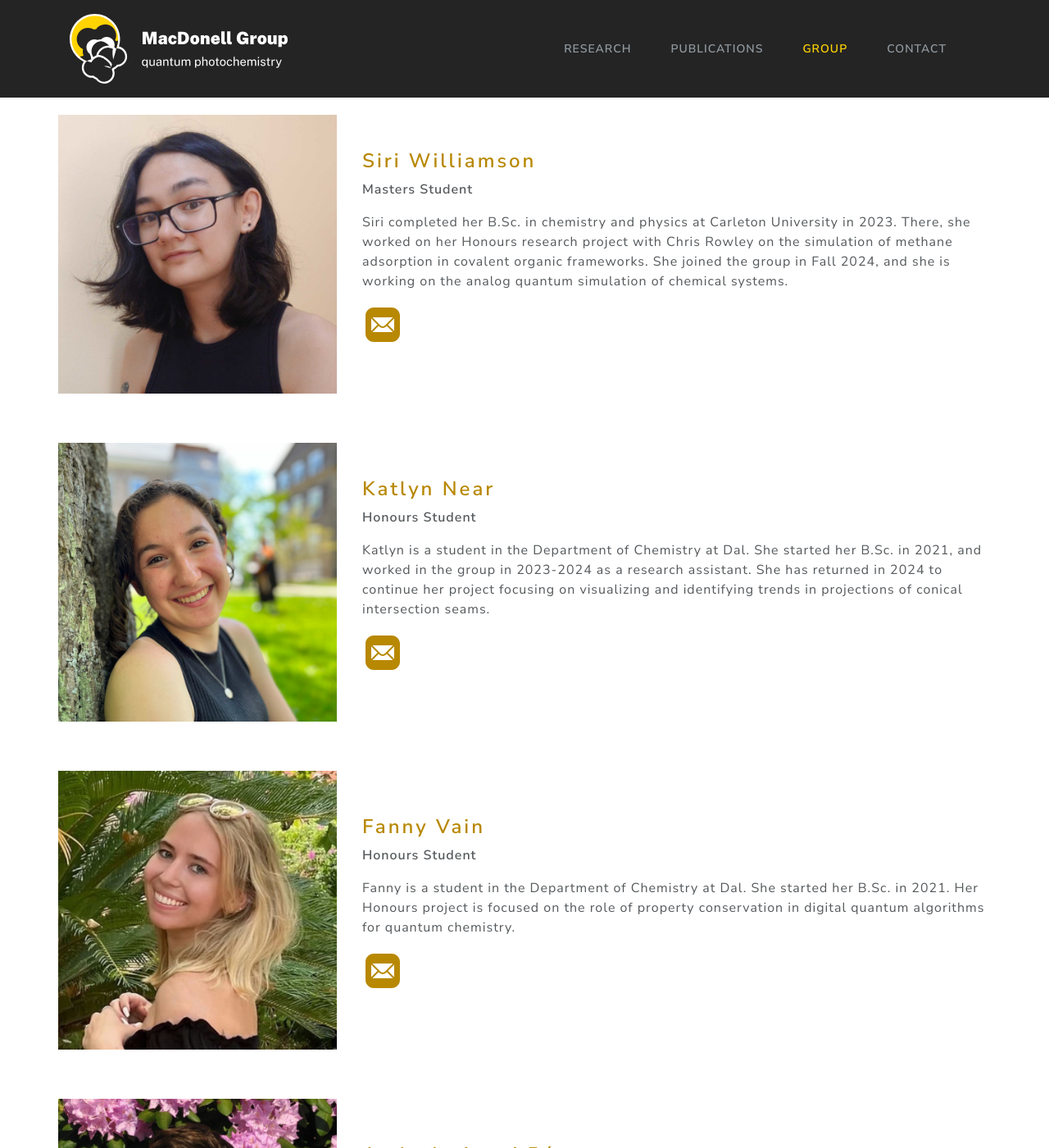
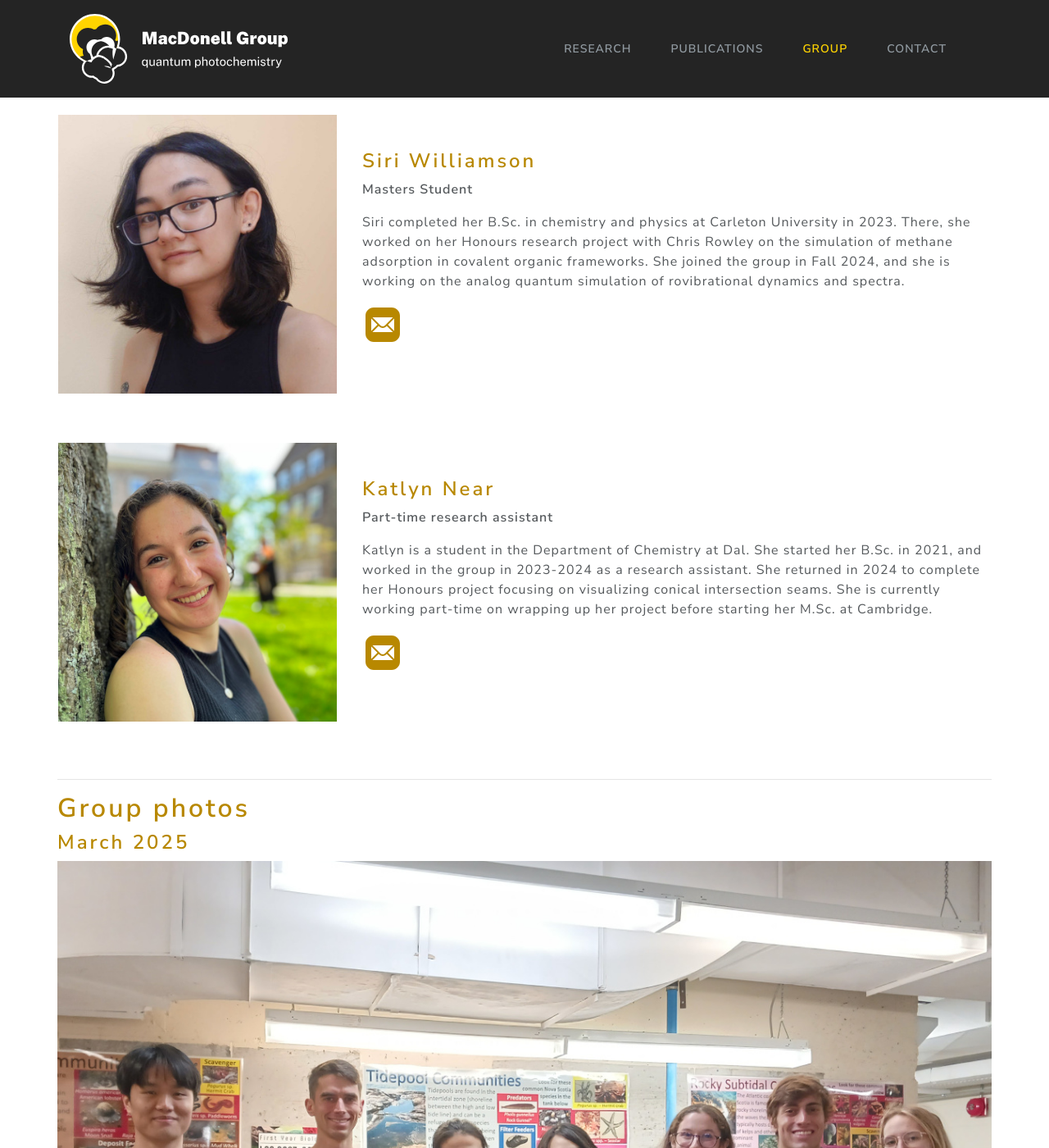
Before and after one commit to macdonell-group/macdonell-group.github.io, a Jekyll site: the page built from group.md, in a window 1280 px wide and 1400 px high, scrolled down 1446 px. Shown: the whole window at 82% size. Built offline with Jekyll 4.4.1, drawn with Linux system fonts in a browser that asks for light colours; some of the changed text lies outside the part shown.

Commit message:
Updated group for summer 2025, and updated publications.

```diff
--- a/group.md
+++ b/group.md
@@ -108,7 +108,7 @@
       2023. There, she worked on her Honours research project with Chris Rowley on
       the simulation of methane adsorption in covalent organic frameworks.
       She joined the group in Fall 2024, and she is working on the analog quantum
-      simulation of chemical systems.
+      simulation of rovibrational dynamics and spectra.
       </p>
 
       <p float="left">
@@ -122,57 +122,18 @@
     </td>
     <td style="padding-left: 30px">
       <h3>Katlyn Near</h3>
-      <p><b>Honours Student</b></p>
+      <p><b>Part-time research assistant</b></p>
 
       <p>
       Katlyn is a student in the Department of Chemistry at Dal. She started
       her B.Sc. in 2021, and worked in the group in 2023-2024 as a research
-      assistant. She has returned in 2024 to continue her project focusing on
-      visualizing and identifying trends in projections of conical intersection
-      seams.
+      assistant. She returned in 2024 to complete her Honours project focusing on
+      visualizing conical intersection seams. She is currently working part-time
+      on wrapping up her project before starting her M.Sc. at Cambridge.
       </p>
 
       <p float="left">
         <a href="mailto:kt397109@dal.ca"><img src="/images/icons8-mail.svg" /></a>
-      </p>
-    </td>
-  </tr>
-  <tr>
-    <td>
-      <img src="/images/vain_profile.jpg" alt="Photo of Fanny Vain" />
-    </td>
-    <td style="padding-left: 30px">
-      <h3>Fanny Vain</h3>
-      <p><b>Honours Student</b></p>
-
-      <p>
-      Fanny is a student in the Department of Chemistry at Dal. She started her B.Sc.
-      in 2021. Her Honours project is focused on the role of property conservation
-      in digital quantum algorithms for quantum chemistry.
-      </p>
-
-      <p float="left">
-        <a href="maito:fvain@dal.ca"><img src="/images/icons8-mail.svg" /></a>
-      </p>
-    </td>
-  </tr>
-  <tr>
-    <td>
-      <img src="/images/aperez_profile.jpg" alt="Photo of Andy Arrigoni Pérez" />
-    </td>
-    <td style="padding-left: 30px">
-      <h3>Andy Arrigoni Pérez</h3>
-      <p><b>Research Assistant</b></p>
-
-      <p>
-      Andy is a visiting research assistant for the winter semester. He recently
-      completed his B.A. in physics and computer science at Amherst College. His
-      research project involves the implementation of a direct dynamics algorithm
-      without the Born-Oppenheimer approximation.
-      </p>
-
-      <p float="left">
-        <a href="maito:AArrigoniPerez@dal.ca"><img src="/images/icons8-mail.svg" /></a>
       </p>
     </td>
   </tr>
@@ -219,10 +180,16 @@
 </thead>
 <tbody>
   <tr>
-    <td>Veronika Keras</td>
-    <td>Summer research student</td>
-    <td>May-Aug. 2023</td>
+    <td>Fanny Vain</td>
+    <td>Honours student</td>
+    <td>Sept. 2024-Apr. 2025</td>
     <td>Completing B.Sc. at Dal</td>
+  </tr>
+  <tr>
+    <td>Andy Arrigoni-Pérez</td>
+    <td>Research Assistant</td>
+    <td>Jan.-Apr. 2025</td>
+    <td>Graduate student</td>
   </tr>
   <tr>
     <td>Alex MacDonald</td>
@@ -236,5 +203,11 @@
     <td>May-Aug. 2024</td>
     <td>Completing B.Sc. at Dal</td>
   </tr>
+  <tr>
+    <td>Veronika Keras</td>
+    <td>Summer research student</td>
+    <td>May-Aug. 2023</td>
+    <td>Completing B.Sc. at Dal</td>
+  </tr>
 </tbody>
 </table>
```
Also changed, not shown: _posts/2025-05-01-Congratulations-Fanny-Katlyn.md (added, +6 -0 lines), publications.md (+7 -6 lines).
